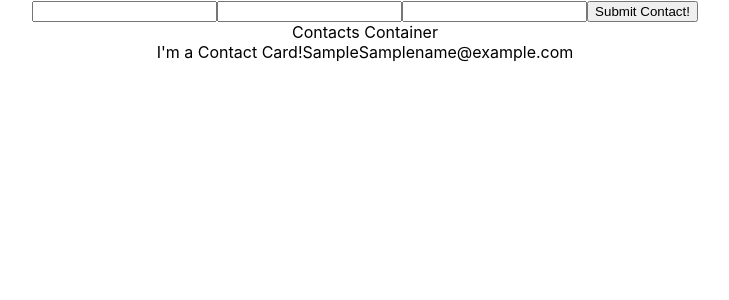
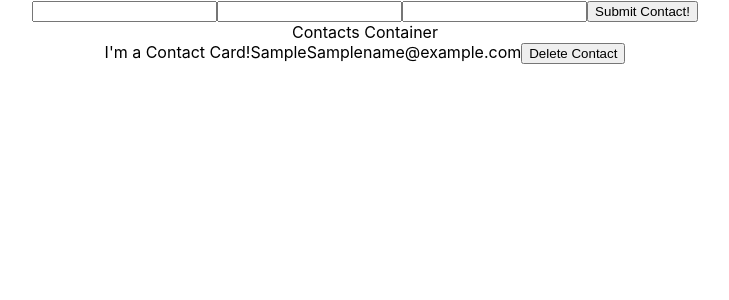
Before and after one commit to csamelian27/MINDBODY---Engineer-I, a React (Create React App) app in the folder project/contact-list-app/: page / in a window 1280 px wide. Both pictures are taken after typing "Sample", "Sample", "name@example.com" into the empty fields and a click on the button "Submit Contact!". Shown: the top 300 px of the page, without its empty margins (275-1004 px from the left). Built offline with nearby package versions, Linux system fonts and the light colour scheme.

Commit message:
delete implemented

```diff
--- a/project/contact-list-app/src/App.js
+++ b/project/contact-list-app/src/App.js
@@ -5,7 +5,7 @@ import Home from './Containers/Home'
 function App() {
   return (
     <div className="App">
-      <Home/>
+      <Home />
     </div>
   );
 }
--- a/project/contact-list-app/src/Components/ContactCard.js
+++ b/project/contact-list-app/src/Components/ContactCard.js
@@ -5,11 +5,12 @@ const ContactCard = (props) => {
   console.log(props);
 
   return(
-    <div>
+    <div className="contact-card">
       I'm a Contact Card!
       {props.contact.name}
       {props.contact.phone}
       {props.contact.email}
+      <button onClick={() => props.handleDeleteContact(props.contact)}>Delete Contact</button>
     </div>
   )
 }
--- a/project/contact-list-app/src/Components/ContactForm.js
+++ b/project/contact-list-app/src/Components/ContactForm.js
@@ -27,7 +27,7 @@ class ContactForm extends React.Component {
   render() {
     console.log(this.state);
     return (
-      <form onSubmit={this.handleSubmit}>
+      <form className="contact-form" onSubmit={this.handleSubmit}>
         <input type="text" name="name" value={this.state.name} onChange={this.handleChange}></input>
         <input type="text" name="phone" value={this.state.phone} onChange={this.handleChange}></input>
         <input type="text" name="email" value={this.state.email} onChange={this.handleChange}></input>
--- a/project/contact-list-app/src/Containers/ContactContainer.js
+++ b/project/contact-list-app/src/Containers/ContactContainer.js
@@ -4,12 +4,12 @@ import ContactCard from '../Components/ContactCard'
 const ContactContainer = (props) => {
 
   const renderCards = () => {
-    return props.allContacts.map(contactObj => <ContactCard contact={contactObj} />)
+    return props.allContacts.map((contactObj, index) => <ContactCard key={index} contact={contactObj} handleDeleteContact={props.handleDeleteContact} />)
   }
 
   console.log(props);
   return (
-    <div>
+    <div className="contact-container">
       Contacts Container
       {renderCards()}
     </div>
--- a/project/contact-list-app/src/Containers/Home.js
+++ b/project/contact-list-app/src/Containers/Home.js
@@ -15,13 +15,22 @@ class Home extends React.Component {
     })
   }
 
+  handleDeleteContact = (contact) => {
+    let { allContacts } = this.state;
+    let newContacts = allContacts.filter(contactObj => contactObj.email !== contact.email)
+    this.setState({
+      allContacts: newContacts
+    })
+  }
+
   render() {
-    let { allContacts } = this.state
+    let { allContacts } = this.state;
+    console.log(allContacts);
 
     return(
-      <div>
-      <ContactForm handleAddContact={this.handleAddContact} />
-      <ContactContainer allContacts={allContacts} />
+      <div className="home">
+        <ContactForm handleAddContact={this.handleAddContact} />
+        <ContactContainer allContacts={allContacts} handleDeleteContact={this.handleDeleteContact} />
       </div>
     )
   }
```
